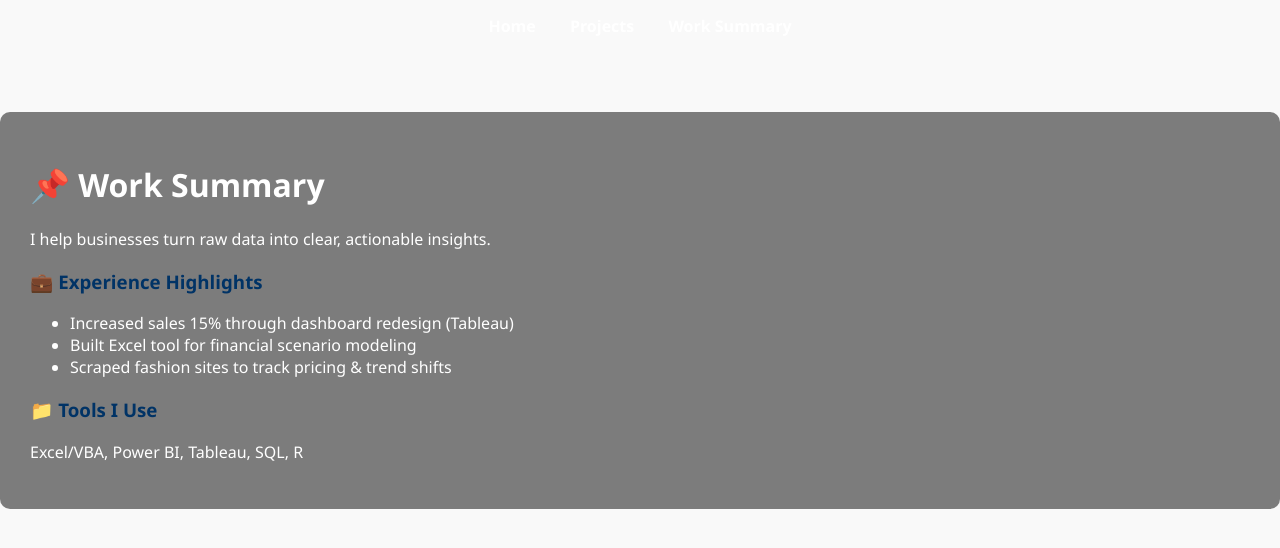
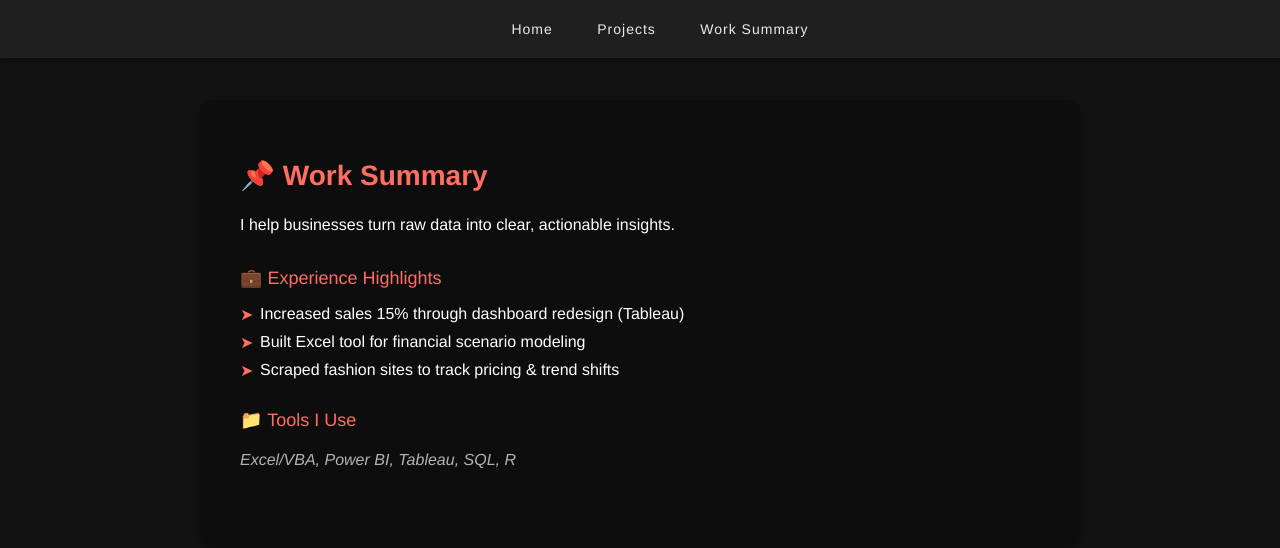
Before and after one commit to LoadingKristenTobin/buffering, a plain HTML site: page summary.html in a window 1280 px wide. Drawn offline with Linux system fonts and the light colour scheme.

Commit message:
Update style.css

```diff
--- a/style.css
+++ b/style.css
@@ -62,3 +62,100 @@ h1, h2, h3 {
 .button:hover {
   background-color: #005582;
 }
+
+
+
+body {
+  margin: 0;
+  padding: 0;
+  font-family: 'Helvetica Neue', Arial, sans-serif;
+  background-color: #121212;
+  color: #eaeaea;
+}
+
+nav {
+  background-color: #1f1f1f;
+  padding: 20px;
+  text-align: center;
+  box-shadow: 0px 2px 4px rgba(0, 0, 0, 0.3);
+  position: fixed;
+  width: 100%;
+  top: 0;
+  z-index: 1000;
+}
+
+nav a {
+  color: #eaeaea;
+  text-decoration: none;
+  margin: 0 20px;
+  font-weight: 500;
+  font-size: 14px;
+  letter-spacing: 1px;
+  transition: color 0.3s ease;
+}
+
+nav a:hover {
+  color: #ff6f61;
+}
+
+.content-box {
+  background-color: rgba(31, 31, 31, 0.8);
+  backdrop-filter: blur(5px);
+  padding: 40px;
+  margin: 100px auto;
+  width: 80%;
+  max-width: 800px;
+  border-radius: 12px;
+  box-shadow: 0px 4px 8px rgba(0, 0, 0, 0.4);
+  color: #ffffff;
+  transition: transform 0.3s ease, box-shadow 0.3s ease;
+}
+
+.content-box:hover {
+  transform: scale(1.02);
+  box-shadow: 0px 6px 12px rgba(0, 0, 0, 0.6);
+}
+
+.content-box h1 {
+  font-size: 28px;
+  font-weight: 600;
+  margin-bottom: 20px;
+  color: #ff6f61;
+}
+
+.content-box p {
+  font-size: 16px;
+  line-height: 1.6;
+  margin-bottom: 30px;
+}
+
+.content-box h3 {
+  font-size: 18px;
+  font-weight: 500;
+  margin-bottom: 10px;
+  color: #ff6f61;
+}
+
+.content-box ul {
+  list-style-type: none;
+  padding-left: 0;
+  margin-bottom: 30px;
+}
+
+.content-box ul li {
+  padding-left: 20px;
+  margin-bottom: 10px;
+  position: relative;
+}
+
+.content-box ul li::before {
+  content: '➤';
+  position: absolute;
+  left: 0;
+  color: #ff6f61;
+}
+
+.content-box p:last-of-type {
+  font-style: italic;
+  color: #b3b3b3;
+}
```
